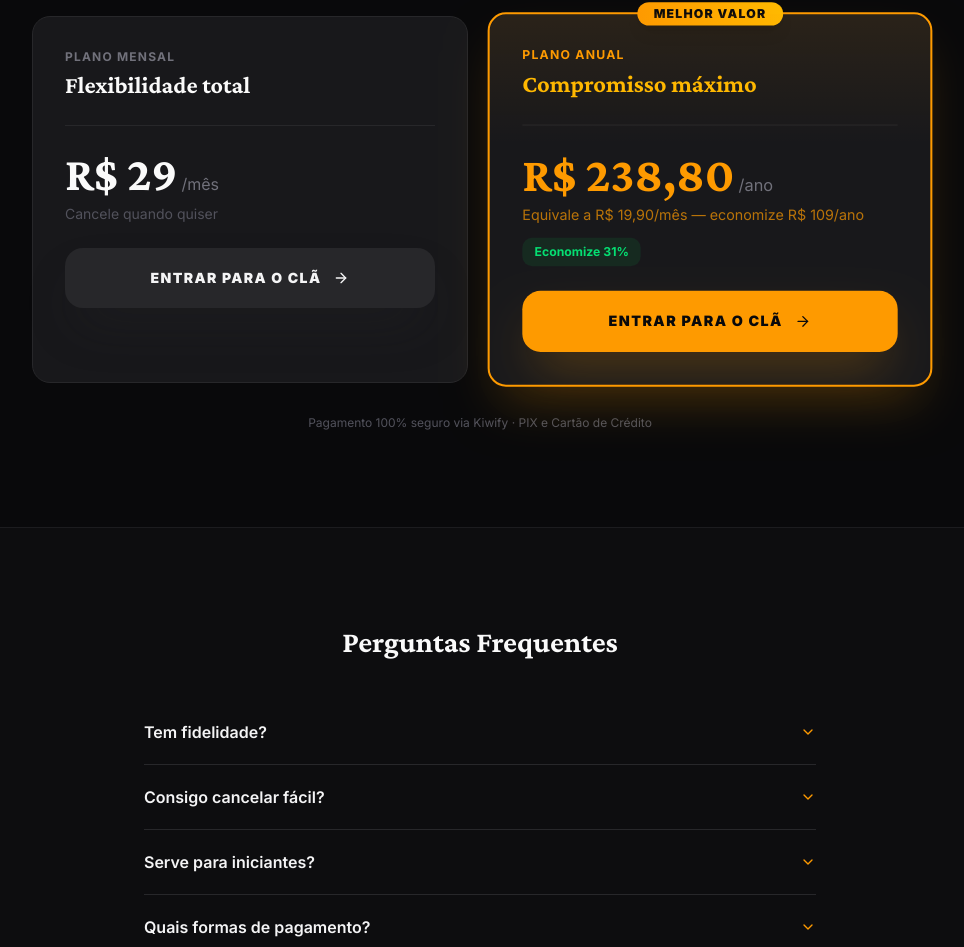
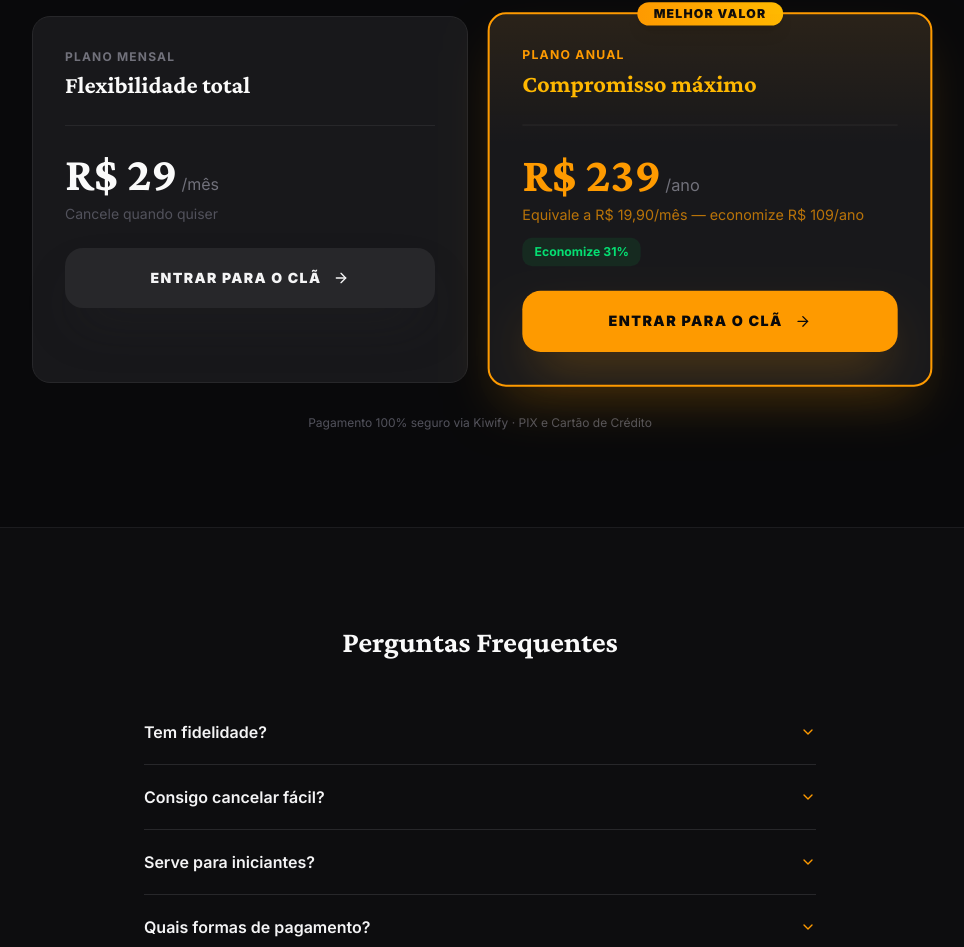
Before and after one commit to agninha10/oancestral, a Next.js app: page /assinatura in a window 1280 px wide. Shown: the part 5191-6138 px from the top of the page, without its empty margins (160-1124 px from the left). Built offline with nearby package versions, Linux system fonts and the light colour scheme; no server answers.

Commit message:
fix: courser price dialog

```diff
--- a/app/assinatura/page.tsx
+++ b/app/assinatura/page.tsx
@@ -748,7 +748,7 @@ export default function AssinaturaPage() {
                 <h3 className="font-serif text-2xl font-bold text-amber-400">Compromisso máximo</h3>
                 <div className="my-6 border-t border-zinc-800 pt-6">
                   <div className="flex items-baseline gap-1">
-                    <span className="font-serif text-5xl font-black text-amber-500">R$ 238,80</span>
+                    <span className="font-serif text-5xl font-black text-amber-500">R$ 239</span>
                     <span className="text-zinc-500">/ano</span>
                   </div>
                   <p className="mt-1.5 text-sm text-amber-500/70">
--- a/components/checkout/kiwify-checkout-dialog.tsx
+++ b/components/checkout/kiwify-checkout-dialog.tsx
@@ -36,7 +36,7 @@ const PRODUCT_LABELS: Record<KiwifyProduct, string> = {
   "livro-ancestral": "Manual da Cozinha Ancestral — R$ 49,00",
   jejum: "Guia Definitivo do Jejum Intermitente — R$ 29,90",
   mensal: "Plano Mensal — R$ 29/mês",
-  anual: "Plano Anual — R$ 190/ano",
+  anual: "Plano Anual — R$ 239/ano",
 };
 
 // ── Props ──────────────────────────────────────────────────────────────────
```
